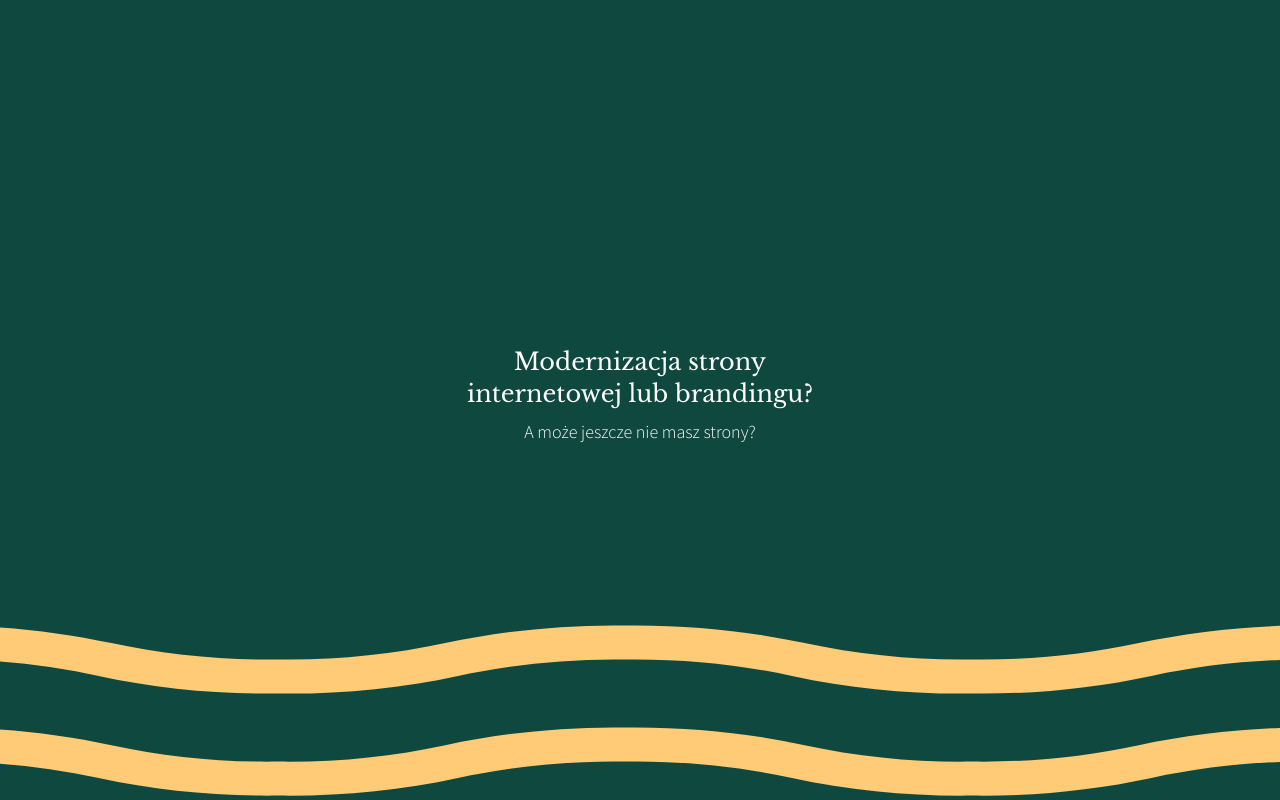
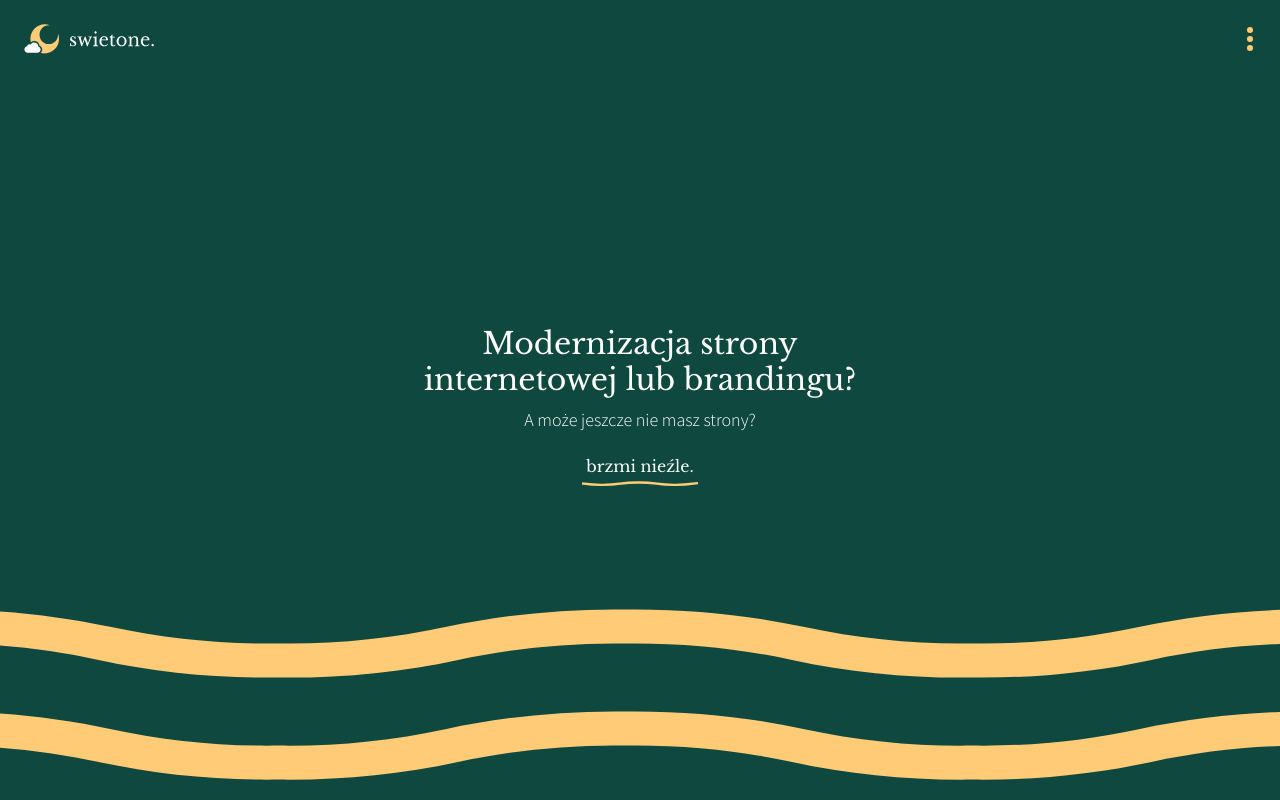
Before and after one commit to caren1/vue-swietone-vite, a Vue app: page / in a window 1280 px wide. Shown: the top 800 px of the page. Built offline with nearby package versions, Linux system fonts and the light colour scheme.

Commit message:
furhter section improvements

```diff
--- a/package.json
+++ b/package.json
@@ -14,6 +14,7 @@
     "@vitejs/plugin-vue": "^2.2.0",
     "autoprefixer": "^10.4.2",
     "postcss": "^8.4.6",
+    "sass": "^1.49.8",
     "tailwindcss": "^3.0.23",
     "vite": "^2.8.0"
   }
--- a/src/App.vue
+++ b/src/App.vue
@@ -5,13 +5,15 @@ import Layout from './components/Layout.vue'
 import Home from './components/Home.vue'
 import Navbar from './components/Navbar.vue';
 import About from './components/About.vue';
+import Intro from './components/Intro.vue';
 </script>
 
 <template>
   <Layout>
-    <!-- <Navbar /> -->
+    <!-- <Intro /> -->
+    <Navbar />
     <Home />
-    <About />
+    <!-- <About /> -->
   </Layout>
 </template>
 
--- a/src/components/Home.vue
+++ b/src/components/Home.vue
@@ -1,14 +1,14 @@
 <template>
   <section class="min-h-screen flex justify-center items-center relative">
       <div class="p-6 text-center">
-        <h1 class="text-white text-2xl font-serif">
+        <h1 class="text-white text-3xl font-serif">
             Modernizacja strony <br />
             internetowej lub brandingu?
         </h1>
-        <h2 class="text-white text-lg font-sans font-light mt-2 mb-2">A może jeszcze nie masz strony?</h2>
-        <a class="text-white text-xs font-serif p-1 hidden" href="#">brzmi nieźle.</a>
+        <h2 class="text-white text-lg font-sans font-light mt-2 mb-6">A może jeszcze nie masz strony?</h2>
+        <a class="text-white text-md font-serif p-1" href="#">brzmi nieźle.</a>
       </div>
-      <div class="w-full absolute bottom-1">
+      <div class="w-full absolute bottom-5">
         <img :src="waves" alt="wave-svg">
       </div>
   </section>
--- /dev/null
+++ b/src/components/Intro.vue
@@ -0,0 +1,21 @@
+<template>
+  <section class="min-h-screen flex justify-center items-center md:hidden">
+      <img :src="swietoneMainLogo" alt="swietone-main-logo">
+  </section>
+</template>
+
+<script>
+import swietoneMainLogo from "../assets/svg/swietone-main-logo.svg";
+
+export default {
+    data() {
+    return {
+      swietoneMainLogo
+    }
+  }
+}
+</script>
+
+<style>
+
+</style>
--- a/src/components/Layout.vue
+++ b/src/components/Layout.vue
@@ -1,13 +1,11 @@
 <template>
-  <div class="bg-championGreen">
+  <div class="bg-championGreen relative">
       <slot />
   </div>
 </template>
 
 <script>
-export default {
 
-}
 </script>
 
 <style>
--- a/src/components/Navbar.vue
+++ b/src/components/Navbar.vue
@@ -1,8 +1,8 @@
 <template>
   <header>
-    <nav class="navbar">
-      <div class="max-w-xs">
-        <img :src="swietoneHorizontalLogo" alt="swietone-main-logo" />
+    <nav class="px-6 py-6 flex justify-between items-center bg-transparent absolute w-screen z-10">
+      <div class="max-w-[130px]">
+        <img class="max-w-[100%]" :src="swietoneHorizontalLogo" alt="swietone-main-logo" />
       </div>
       <div class="menu" @click="$emit('toggleMenu', true)">
         <div class="menu-kebab">
@@ -18,20 +18,55 @@
 </template>
 
 <script>
-
-import swietoneLogo from "../assets/svg/swietone-main-logo.svg"
-import swietoneHorizontalLogo from "../assets/svg/swietone-horizontal-logo.svg"
+import swietoneMainLogo from "../assets/svg/swietone-main-logo.svg";
+import swietoneHorizontalLogo from "../assets/svg/swietone-horizontal-logo.svg";
 
 export default {
-  data() {
+    data() {
     return {
-      swietoneLogo,
+      swietoneMainLogo,
       swietoneHorizontalLogo
     }
   }
-};
+}
 </script>
 
-<style scoped>
+<style lang="scss">
 
+.circle {
+  width: 6px;
+  height: 6px;
+  margin: 3px;
+  background: #FFCB77;
+  border-radius: 50%;
+  display: block;
+}
+
+.menu-kebab {
+  flex-direction: column;
+  position: relative;
+  transition: all 300ms cubic-bezier(0.175, 0.885, 0.32, 1.275);
+  .circle:nth-child(4),
+  .circle:nth-child(5) {
+    position: absolute;
+    opacity: 0;
+    top: 50%;
+    margin-top: -3px; // here
+    left: 50%;
+  }
+  .circle:nth-child(4) {
+    margin-left: -12px; // here
+  }
+  .circle:nth-child(5) {
+    margin-left: 6px; // here
+  }
+  &:hover,
+  &:focus {
+    transform: rotate(45deg);
+    .circle {
+      opacity: 1;
+      cursor: pointer;
+    }
+  }
+}
 </style>
```
Also changed, not shown: 1 other file (tests, documents, lock files or other folders).
